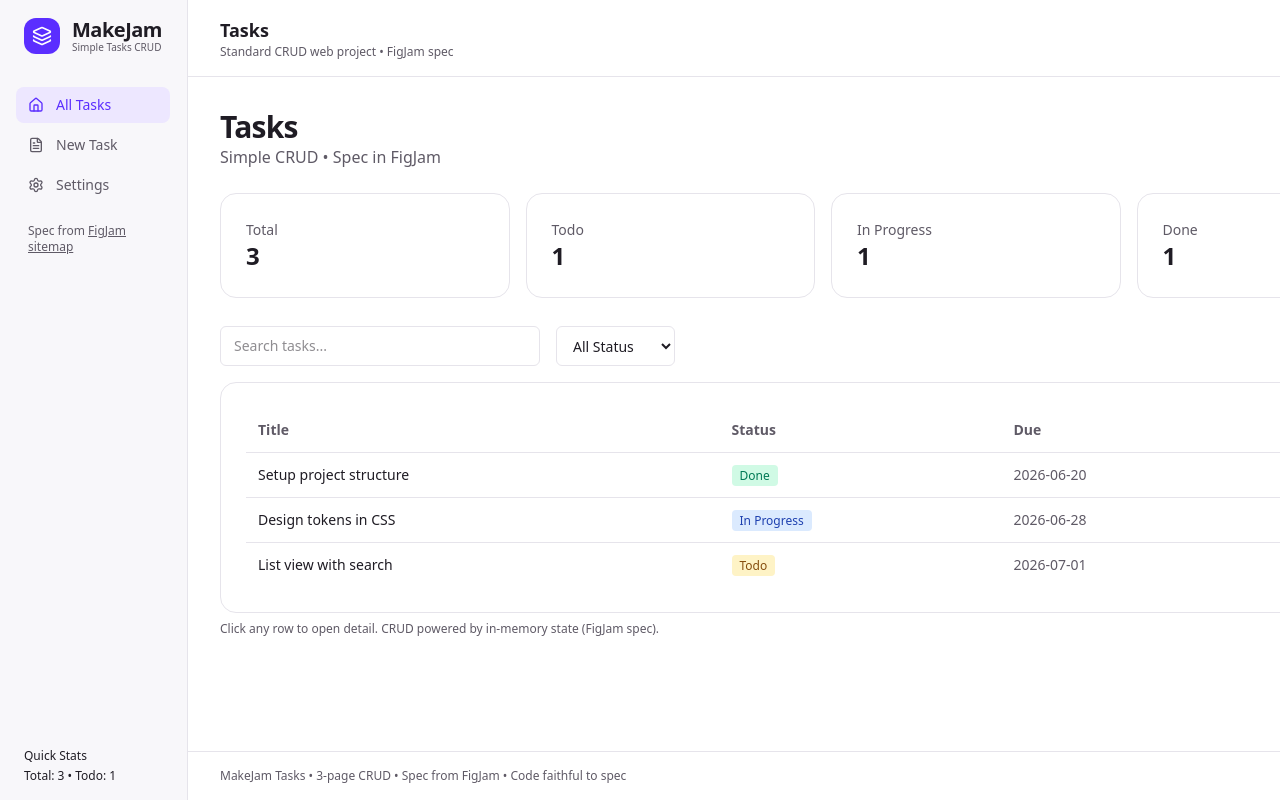
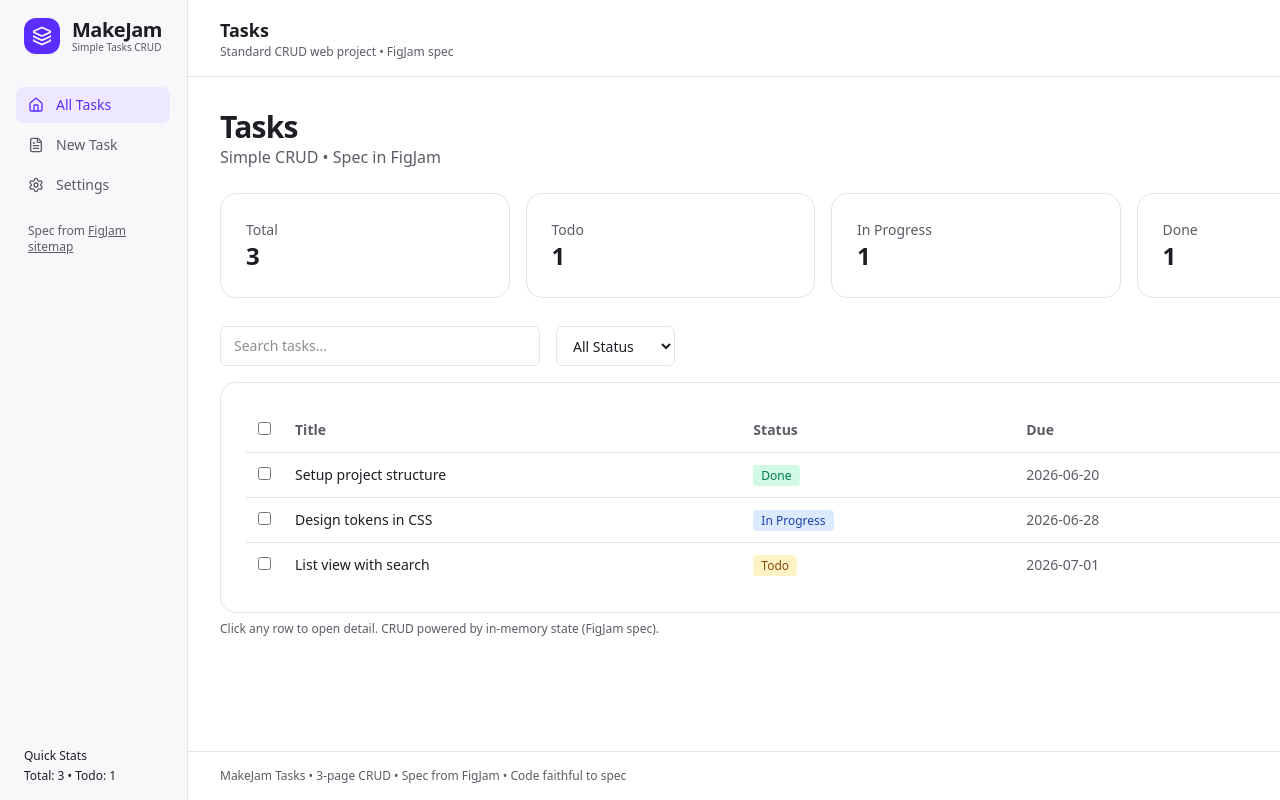
Before and after one commit to marthings/agentic-loop, a React (Vite) app: page / in a window 1280 px wide. Shown: the top 800 px of the page. Built offline with nearby package versions, Linux system fonts and the light colour scheme.

Commit message:
Add multi-select bulk delete to task list (closes #1)

```diff
--- a/src/App.tsx
+++ b/src/App.tsx
@@ -58,6 +58,8 @@ function App() {
   const [selectedTask, setSelectedTask] = useState<Task | null>(initialSelected)
   const [searchTerm, setSearchTerm] = useState('')
   const [statusFilter, setStatusFilter] = useState<'All' | Task['status']>('All')
+  // List: ids of tasks selected for bulk actions
+  const [selectedIds, setSelectedIds] = useState<number[]>([])
   // Settings: default status applied to newly created tasks
   const [defaultStatus, setDefaultStatus] = useState<Task['status']>('Todo')
   // Share: transient "copied" feedback + a notice when opened from a shared link
@@ -173,6 +175,19 @@ function App() {
     goToList()
   }
 
+  const toggleSelect = (id: number) =>
+    setSelectedIds(ids => ids.includes(id) ? ids.filter(x => x !== id) : [...ids, id])
+  const toggleSelectAll = () => {
+    const allSelected = filteredTasks.length > 0 && filteredTasks.every(t => selectedIds.includes(t.id))
+    setSelectedIds(allSelected ? [] : filteredTasks.map(t => t.id))
+  }
+  const deleteSelected = () => {
+    if (selectedIds.length === 0) return
+    if (!confirm(`Delete ${selectedIds.length} task(s)?`)) return
+    setTasks(tasks.filter(t => !selectedIds.includes(t.id)))
+    setSelectedIds([])
+  }
+
   const navItems = [
     { id: 'list', label: 'All Tasks', icon: <Home className="w-4 h-4" /> },
     { id: 'create', label: 'New Task', icon: <FileText className="w-4 h-4" /> },
@@ -279,6 +294,11 @@ function App() {
                   <option value="In Progress">In Progress</option>
                   <option value="Done">Done</option>
                 </select>
+                {selectedIds.length > 0 && (
+                  <Button variant="secondary" onClick={deleteSelected} className="border border-[var(--fgm-border)]">
+                    Delete selected ({selectedIds.length})
+                  </Button>
+                )}
               </div>
 
               {/* Table - matches Figma card p-25 rounded-16 */}
@@ -286,6 +306,14 @@ function App() {
                 <table className="w-full text-sm">
                   <thead>
                     <tr className="text-left border-b border-[var(--fgm-border)] text-[var(--fgm-text-secondary)]">
+                      <th className="p-3 w-8">
+                        <input
+                          type="checkbox"
+                          checked={filteredTasks.length > 0 && filteredTasks.every(t => selectedIds.includes(t.id))}
+                          onChange={toggleSelectAll}
+                          aria-label="Select all tasks"
+                        />
+                      </th>
                       <th className="p-3">Title</th>
                       <th className="p-3">Status</th>
                       <th className="p-3">Due</th>
@@ -293,9 +321,17 @@ function App() {
                     </tr>
                   </thead>
                   <tbody>
-                    {filteredTasks.length === 0 && <tr><td colSpan={4} className="p-4 text-center text-[var(--fgm-text-secondary)]">No tasks found.</td></tr>}
+                    {filteredTasks.length === 0 && <tr><td colSpan={5} className="p-4 text-center text-[var(--fgm-text-secondary)]">No tasks found.</td></tr>}
                     {filteredTasks.map(task => (
                       <tr key={task.id} onClick={() => openDetail(task)} className="border-b border-[var(--fgm-border)] last:border-0 hover:bg-[var(--fgm-bg-secondary)] cursor-pointer">
+                        <td className="p-3" onClick={e => e.stopPropagation()}>
+                          <input
+                            type="checkbox"
+                            checked={selectedIds.includes(task.id)}
+                            onChange={() => toggleSelect(task.id)}
+                            aria-label={`Select ${task.title}`}
+                          />
+                        </td>
                         <td className="p-3 font-medium">{task.title}</td>
                         <td className="p-3">
                           <StatusBadge status={task.status} />
```
